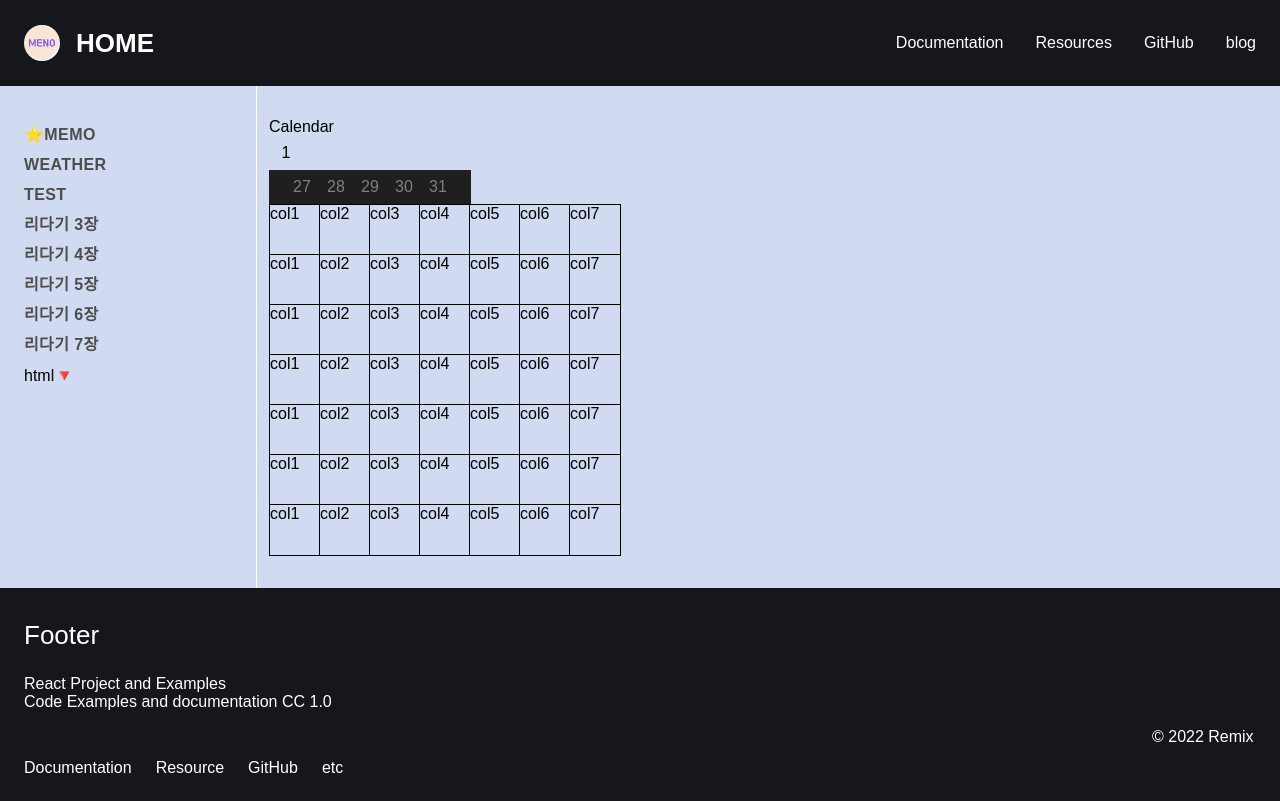
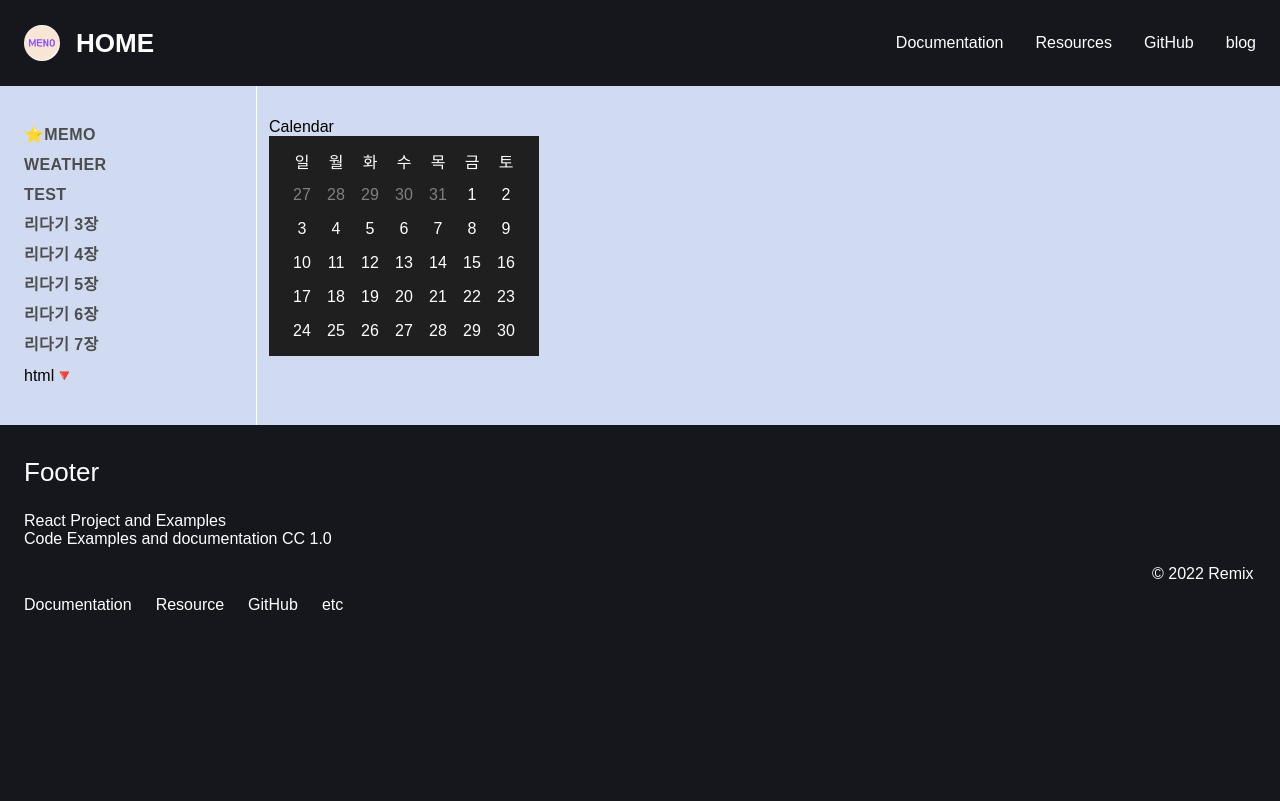
Before and after one commit to jmeno1011/noServerSideProject, a React (Create React App) app: page /prac_etc/main/calendar in a window 1280 px wide. Built offline with nearby package versions, Linux system fonts and the light colour scheme; sample sign-in values are in the browser's storage; some icons are missing.

Commit message:
달력 만들기 일단 완료

```diff
--- a/src/components/componentPJ/Calendar.js
+++ b/src/components/componentPJ/Calendar.js
@@ -21,23 +21,34 @@ const Calendar = () => {
     const nextDay = endDay.getDay();
     const nextMonth = endDay.getMonth();
 
+    const preCalendar = [];
     // 지난달 표시할 내용
     // 요일은 일요일 부터 시작
     for (let i = preDate - preDay; i <= preDate; i++) {
       // console.log("i::", typeof i);
-      setPreCalendar((preCalendar) => [...preCalendar, i]);
+      preCalendar.push({ m: "p", d: i });
+      // setPreCalendar((preCalendar) => [...preCalendar, i]);
     }
+    console.log("preCalendar::", preCalendar);
 
+    const currentCalendar = [];
     // 이번달 표시할 내용
     for (let i = 1; i <= nextDate; i++) {
       // console.log("i:::", i);
-      setCurrentCalendar((currentCalendar) => [...currentCalendar, i]);
+      currentCalendar.push({ m: "c", d: i });
+      // setCurrentCalendar((currentCalendar) => [...currentCalendar, i]);
     }
     // 다음달 표시 내용
+    const nextCalendar = [];
     for (let i = 1; i < (nextDay % 7 === 0 ? 0 : 7 - nextDay); i++) {
       // console.log("i::", i);
-      setNextCalendar((nextCalendar) => [...nextCalendar, i]);
+      nextCalendar.push({ m: "n", d: i });
+      // setNextCalendar((nextCalendar) => [...nextCalendar, i]);
     }
+
+    setAllCalendar((allCalendar) =>
+      allCalendar.concat(preCalendar, currentCalendar, nextCalendar)
+    );
   };
 
   const getDay = (n) => {
@@ -58,116 +69,65 @@ const Calendar = () => {
         return "토";
     }
   };
-  const [preCalendar, setPreCalendar] = useState([]);
-  const [currentCalendar, setCurrentCalendar] = useState([]);
-  const [nextCalendar, setNextCalendar] = useState([]);
+  // const [preCalendar, setPreCalendar] = useState([]);
+  // const [currentCalendar, setCurrentCalendar] = useState([]);
+  // const [nextCalendar, setNextCalendar] = useState([]);
+  const [allCalendar, setAllCalendar] = useState([]);
+  const [weeks, setWeeks] = useState([
+    "일",
+    "월",
+    "화",
+    "수",
+    "목",
+    "금",
+    "토",
+  ]);
 
   useEffect(() => {
     setDates();
 
     return () => {
-      setPreCalendar([]);
-      setCurrentCalendar([]);
-      setNextCalendar([]);
+      // setPreCalendar([]);
+      // setCurrentCalendar([]);
+      // setNextCalendar([]);
+      setAllCalendar([]);
     };
   }, []);
 
-  console.log("preCalendar::", preCalendar);
-  console.log("currentCalendar::", currentCalendar);
-  console.log("nextCalendar::", nextCalendar);
+  // console.log("currentCalendar::", currentCalendar);
+  // console.log("nextCalendar::", nextCalendar);
+  console.log("allCalendar::", allCalendar);
 
   return (
     <div>
       Calendar
-      {/* <h5>startDay : {startDay.toString()}</h5>
-      <h5>
-        이전달의 마지막날：{preMonth + 1}월 {preDate}일 {getDay(preDay)}요일
-      </h5>
-      <h5>
-        이번달의 마지막날 : {nextMonth + 1}월 {nextDate}일 {getDay(nextDay)}요일
-      </h5> */}
-      <Day>1</Day>
       <div
         style={{
-          display: "flex",
+          // display: "flex",
           background: "#1F1F1F",
-          padding: "0 16px",
+          padding: "8px 16px",
           width: "fit-content",
         }}
       >
-        {preCalendar.length !== 0
-          ? preCalendar.map((value) => (
-              <Day key={`pre_${value}`} color={"gray"}>
-                {value}
-              </Day>
-            ))
-          : ""}
+        <div style={{ display: "flex" }}>
+          {weeks.map((value) => (
+            <Day key={value} color={"white"} border={"none"}>
+              {value}
+            </Day>
+          ))}
+        </div>
+        {Array(Math.floor(allCalendar.length / 7))
+          .fill()
+          .map((_, i) => (
+            <div key={`a_${i}`} style={{ display: "flex" }}>
+              {allCalendar.slice(7 * i, 7 * i + 7).map((v, i) => (
+                <Day key={i} color={v.m === "c" ? "white" : "gray"}>
+                  {v.d}
+                </Day>
+              ))}
+            </div>
+          ))}
       </div>
-      <Grid>
-        <div>
-          <div>col1</div>
-          <div>col2</div>
-          <div>col3</div>
-          <div>col4</div>
-          <div>col5</div>
-          <div>col6</div>
-          <div>col7</div>
-        </div>
-        <div>
-          <div>col1</div>
-          <div>col2</div>
-          <div>col3</div>
-          <div>col4</div>
-          <div>col5</div>
-          <div>col6</div>
-          <div>col7</div>
-        </div>
-        <div>
-          <div>col1</div>
-          <div>col2</div>
-          <div>col3</div>
-          <div>col4</div>
-          <div>col5</div>
-          <div>col6</div>
-          <div>col7</div>
-        </div>
-        <div>
-          <div>col1</div>
-          <div>col2</div>
-          <div>col3</div>
-          <div>col4</div>
-          <div>col5</div>
-          <div>col6</div>
-          <div>col7</div>
-        </div>
-        <div>
-          <div>col1</div>
-          <div>col2</div>
-          <div>col3</div>
-          <div>col4</div>
-          <div>col5</div>
-          <div>col6</div>
-          <div>col7</div>
-        </div>
-        <div>
-          <div>col1</div>
-          <div>col2</div>
-          <div>col3</div>
-          <div>col4</div>
-          <div>col5</div>
-          <div>col6</div>
-          <div>col7</div>
-        </div>
-        <div>
-          <div>col1</div>
-          <div>col2</div>
-          <div>col3</div>
-          <div>col4</div>
-          <div>col5</div>
-          <div>col6</div>
-          <div>col7</div>
-        </div>
-      </Grid>
     </div>
   );
 };
@@ -203,8 +163,10 @@ const Day = styled.div`
   display: flex;
   justify-content: center;
   align-items: center;
-  /* border: 1px solid black; */
-  border-radius: 8px;
-  /* background-color: white; */
+  /* border-radius: 8px; */
   color: ${(props) => props.color || "black"};
+  cursor: pointer;
+  &:hover {
+    border: ${(props) => props.border || "1px solid white"};
+  }
 `;
```
